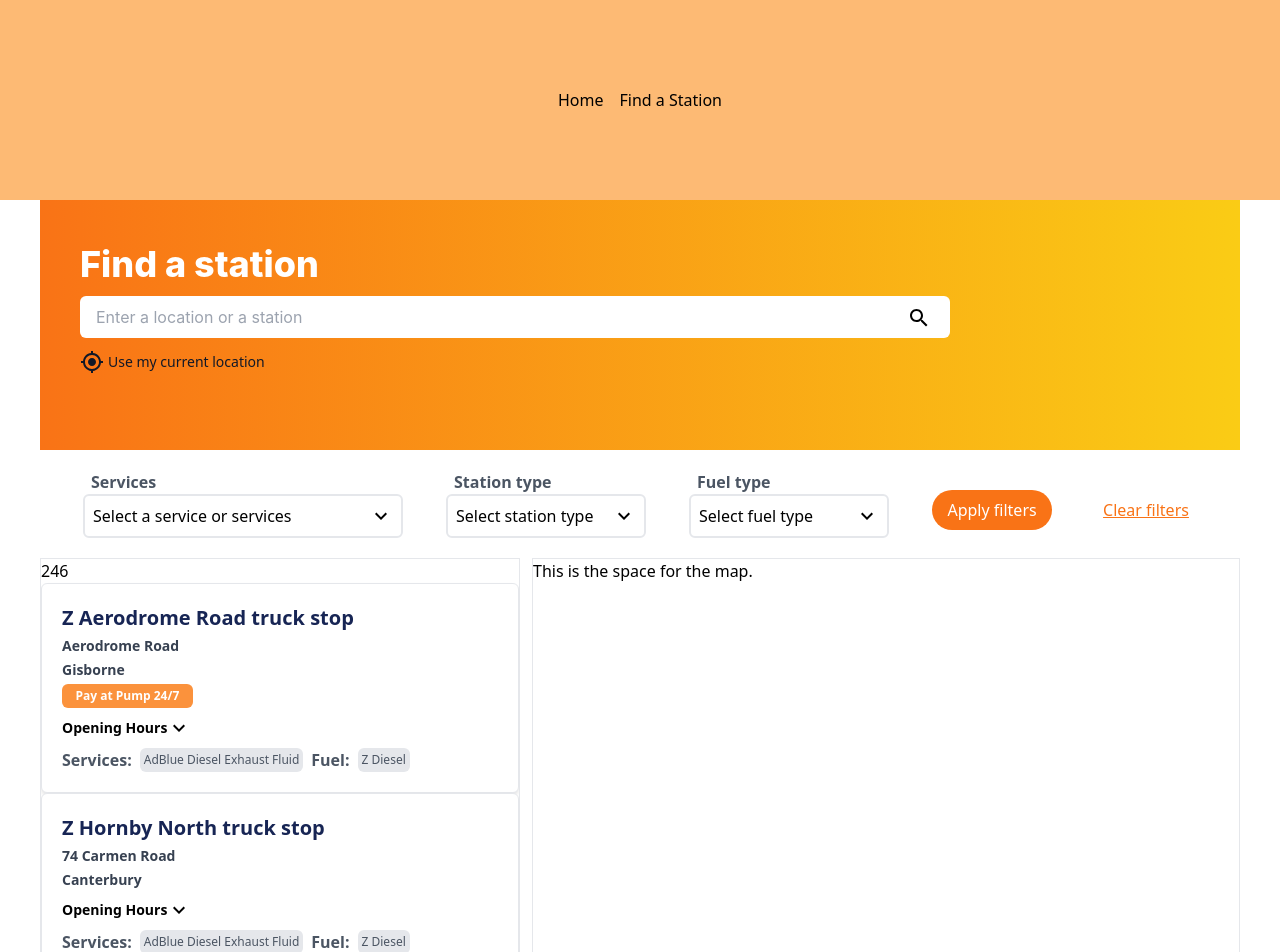
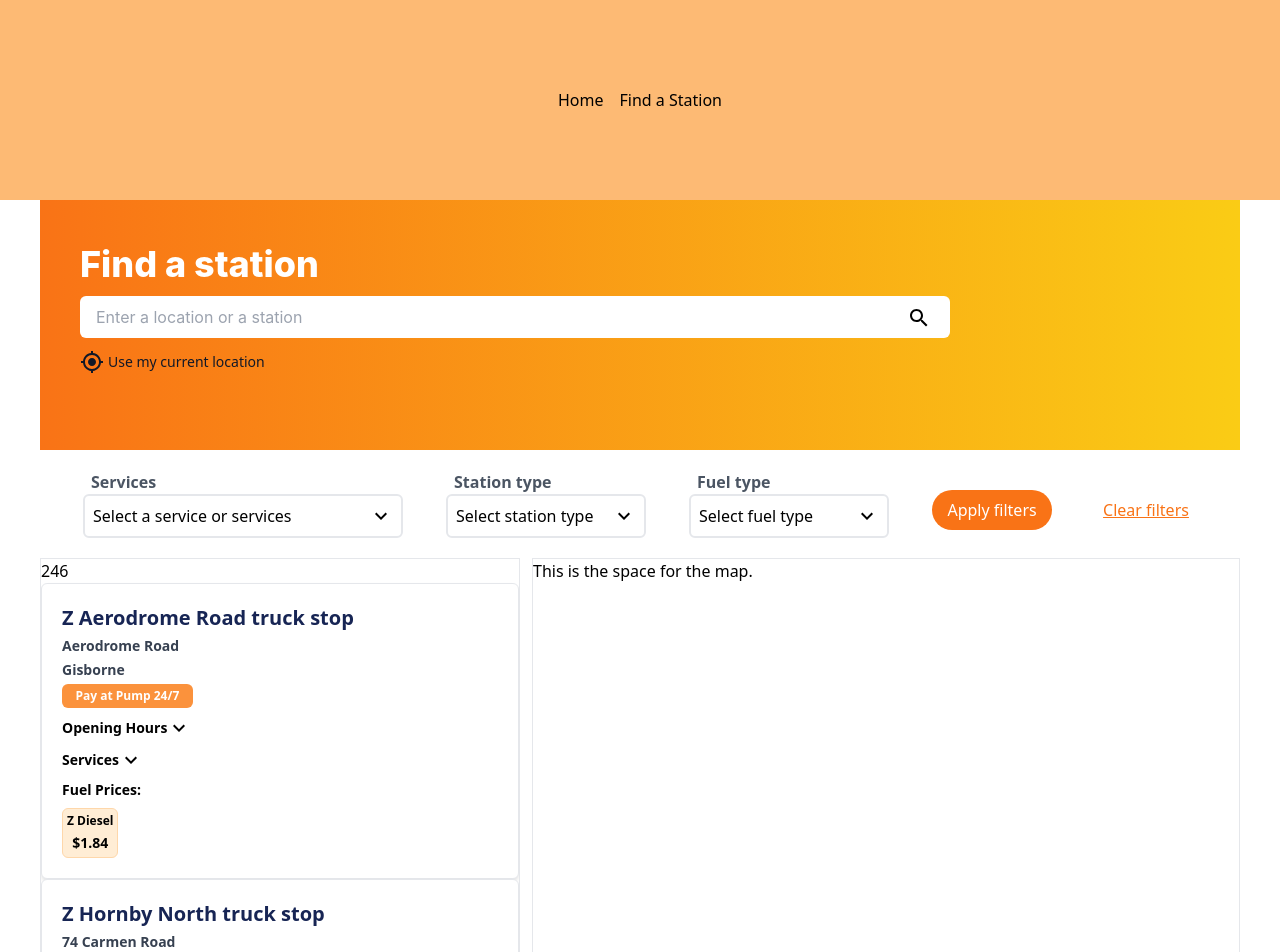
Before and after one commit to romeshl/Z-Energy-Station-Finder-MissionReadyHQ-Fullstack-L5--Mission-5-Phase-2, a React (Vite) app: page /find-a-station in a window 1280 px wide. Shown: the top 952 px of the page. Built offline with nearby package versions, Linux system fonts and the light colour scheme.

Commit message:
StationCard completed.

```diff
--- a/src/Pages/FindAStation.jsx
+++ b/src/Pages/FindAStation.jsx
@@ -47,12 +47,21 @@
         return station.type === selectedStation[0];
     });
 
-    const filteredStations = filteredByStationType.filter((station) => {
+    const filteredByServices = filteredByStationType.filter((station) => {
         return selectedServices.every(item => station.services.map(service => service.code).includes(item));
     });
 
+    const filteredStations = filteredByServices.map((station) => {
+        station.fuels.map((fuel) => {
+            if (fuel.name === "ZX Premium") fuel.price = (Math.floor(Math.random() * 30) + 270) / 100;
+            if (fuel.name === "Z91 Unleaded") fuel.price = (Math.floor(Math.random() * 20) + 180) / 100;
+            if (fuel.name === "Z Diesel") fuel.price = (Math.floor(Math.random() * 20) + 180) / 100;
+            return fuel;
+        });
+        return station;
+    });
 
-    //console.log(filteredStations);
+
     return (
         <>
             <Search handleChange={handleSearchTextChange} />
--- a/src/Pages/FindAStation_Components/StationCard.jsx
+++ b/src/Pages/FindAStation_Components/StationCard.jsx
@@ -1,16 +1,35 @@
 import {useState} from 'react';
 import ExpandMoreIcon from '@mui/icons-material/ExpandMore';
 
+
 export default function StationCard({ station }) {
     const [expandHours, setExpandHours] = useState(false);
+    const [expandServices, setExpandServices] = useState(false);
 
     const toggleExpandHours = () => {
         setExpandHours(!expandHours);
     }
 
+    const toggleExpandServices = () => {
+        setExpandServices(!expandServices);
+    }
+
+
+    const getFuelColor = (fuelName) => {
+        switch (fuelName) {
+            case "Z Diesel":
+                return "text-black";
+            case "ZX Premium":
+                return "text-red-500";
+            case "Z91 Unleaded":
+                return "text-green-500";
+            default:
+                return "";
+        }
+    };
     return (
         <>
-            <div className="flex flex-col gap-2 bg-white border rounded-md shadow-md p-5">
+            <div className="flex flex-col gap-2 bg-white border rounded-md shadow-md p-5 font-inter">
                 <div className="flex flex-col gap-1">
                     <h1 className="text-xl font-bold text-blue-950">{station.name}</h1>
                     <p className="text-gray-700 font-bold text-sm">{station.address}</p>
@@ -26,28 +45,40 @@
                         {station.openingHours?.map((day, index) =>
                         {
                             return(
-                                <><p key={index} className="text-gray-600 text-sm">{day.day}</p>
-                                <p key={index} className="text-gray-600 text-sm">{day.hours}</p></>)
+                                <><p key={index} className="text-gray-600 text-xs">{day.day}</p>
+                                <p key={index} className="text-gray-600 text-xs">{day.hours}</p></>)
                         }
                         )}
 
                 </div>}
 
+                <div className="flex items-center">
+                    <p className="text-sm font-bold">Services</p>
+                    <ExpandMoreIcon className="cursor-pointer" onClick={toggleExpandServices}></ExpandMoreIcon>
+                </div>
+                {expandServices &&
+                    <div className="flex flex-wrap w-[90%] text-xs gap-1">
+                        {station.services?.map((service) => {
+                            return (
+                                <><p key={service.code} className="border p-1 rounded-md bg-orange-500 text-white border-orange-800">{service.name}</p>
+                               </>)
+                        }
+                        )}
+
+                    </div>}
+
 
                 <div className="flex gap-2">
-                    <div className="flex gap-2">
-                        <h1 className="text-md font-bold text-gray-600">Services:</h1>
+
+                    <div className="flex flex-col gap-2">
+                        <p className="text-sm font-bold">Fuel Prices:</p>
                         <div className="flex gap-2">
-                            {station.services.map((service) => (
-                                <span key={service.code} className="bg-gray-200 text-gray-600 rounded-md p-1 text-xs">{service.name}</span>
-                            ))}
-                        </div>
-                    </div>
-                    <div className="flex gap-2">
-                        <h1 className="text-md font-bold text-gray-600">Fuel:</h1>
-                        <div className="flex gap-2">
-                            {station.fuels.map((fuel) => (
-                                <span key={fuel.code} className="bg-gray-200 text-gray-600 rounded-md p-1 text-xs">{fuel.name}</span>
+                            {station.fuels.map((fuel, index) => (
+                                <div key={index} className="flex flex-col gap-1 font-bold items-center border p-1 rounded-md bg-orange-100 border-orange-200">
+                                    <p className={`text-xs  ${getFuelColor(fuel.name)}`}>{fuel.name}</p>
+                                    <p className={`text-sm ${getFuelColor(fuel.name)}`}>{`$${fuel.price.toFixed(2)}`}</p>
+                                </div>
+
                             ))}
                         </div>
                     </div>
```
